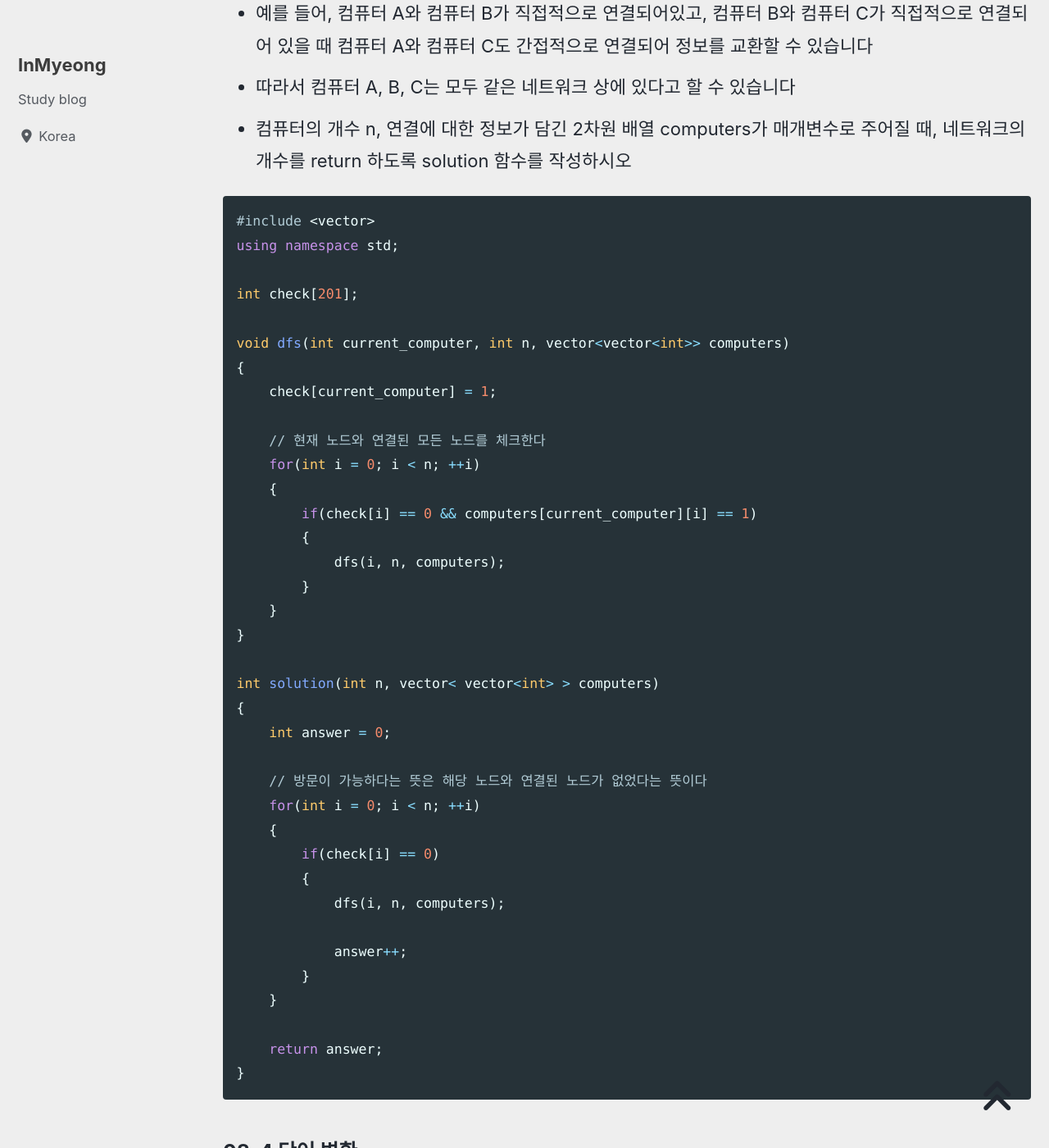
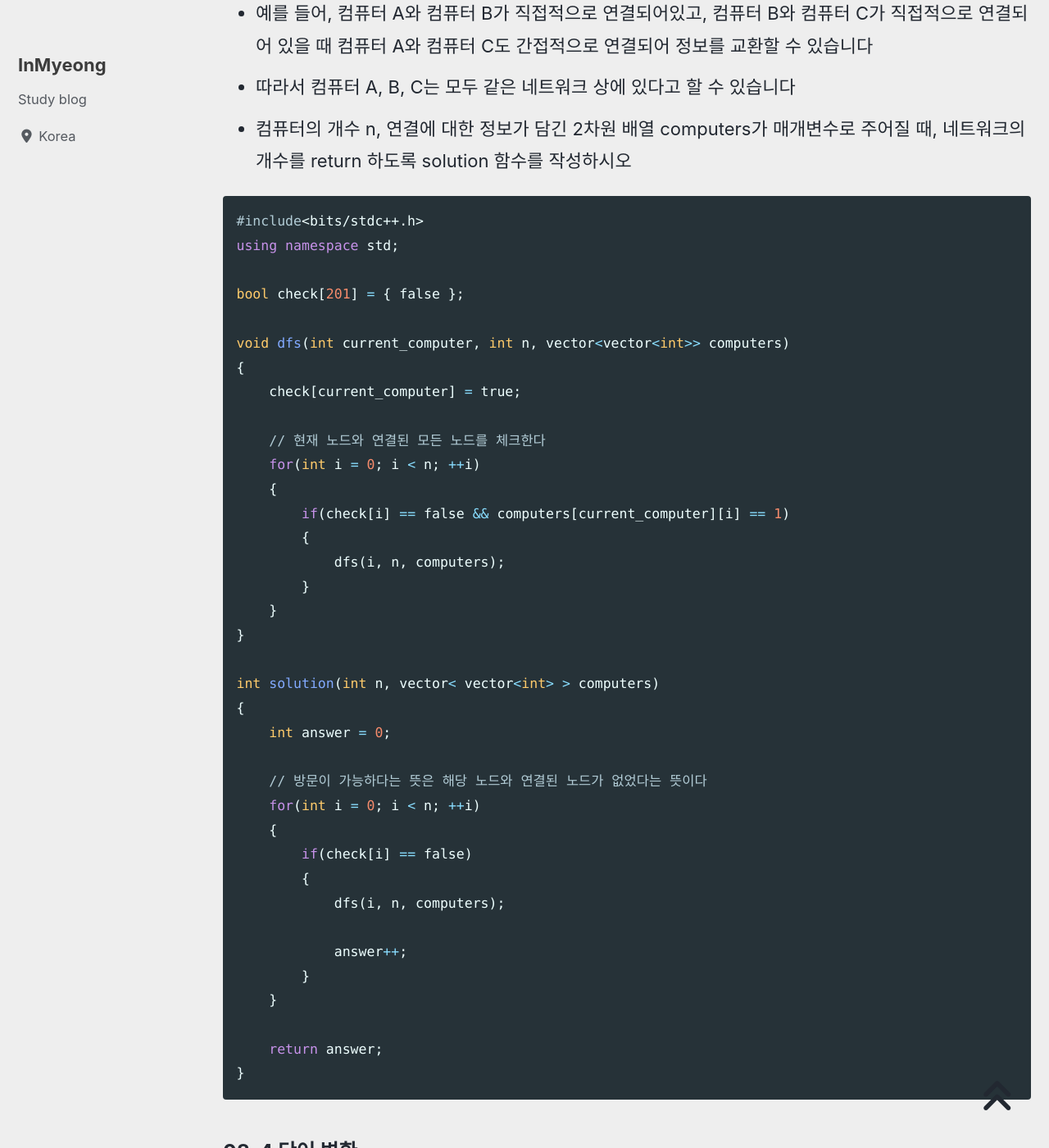
Before and after one commit to devMyeong/devMyeong.github.io, a Jekyll site: the page built from _posts/codingTest/2022-07-06-프로그래머스.md, in a window 1280 px wide and 1400 px high, scrolled down 50532 px. Shown: the whole window at 82% size. Built offline with Jekyll 4.4.1, drawn with Linux system fonts in a browser that asks for light colours; cached includes are drawn as plain includes; nearby versions of some CDN libraries; some web fonts are replaced; comment, search, counter and statistics services are not loaded.

````diff
--- a/_posts/codingTest/2022-07-06-프로그래머스.md
+++ b/_posts/codingTest/2022-07-06-프로그래머스.md
@@ -1456,19 +1456,19 @@ int solution(vector<vector<int> > maps)
 - 컴퓨터의 개수 n, 연결에 대한 정보가 담긴 2차원 배열 computers가 매개변수로 주어질 때, 네트워크의 개수를 return 하도록 solution 함수를 작성하시오
 
 ```cpp
-#include <vector>
-using namespace std;
-
-int check[201];
+#include<bits/stdc++.h>
+using namespace std;
+
+bool check[201] = { false };
 
 void dfs(int current_computer, int n, vector<vector<int>> computers)
 {
-    check[current_computer] = 1;
+    check[current_computer] = true;
 
     // 현재 노드와 연결된 모든 노드를 체크한다
     for(int i = 0; i < n; ++i)
     {
-        if(check[i] == 0 && computers[current_computer][i] == 1)
+        if(check[i] == false && computers[current_computer][i] == 1)
         {
             dfs(i, n, computers);
         }
@@ -1482,7 +1482,7 @@ int solution(int n, vector< vector<int> > computers)
     // 방문이 가능하다는 뜻은 해당 노드와 연결된 노드가 없었다는 뜻이다
     for(int i = 0; i < n; ++i)
     {
-        if(check[i] == 0)
+        if(check[i] == false)
         {
             dfs(i, n, computers);
 
````
Also changed, not shown: _posts/cs/2022-09-05-블로그-면접준비.md (+6 -0 lines).
